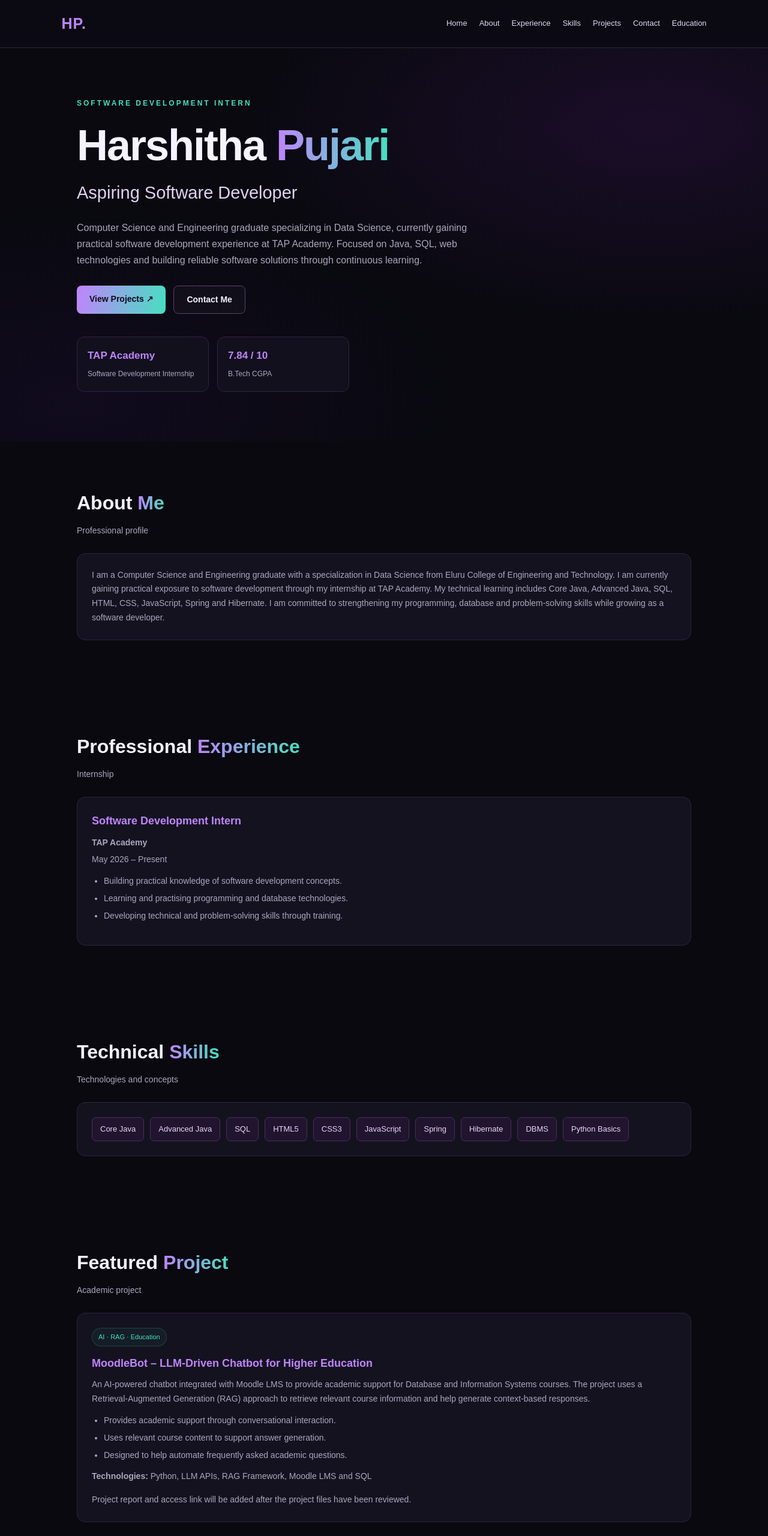
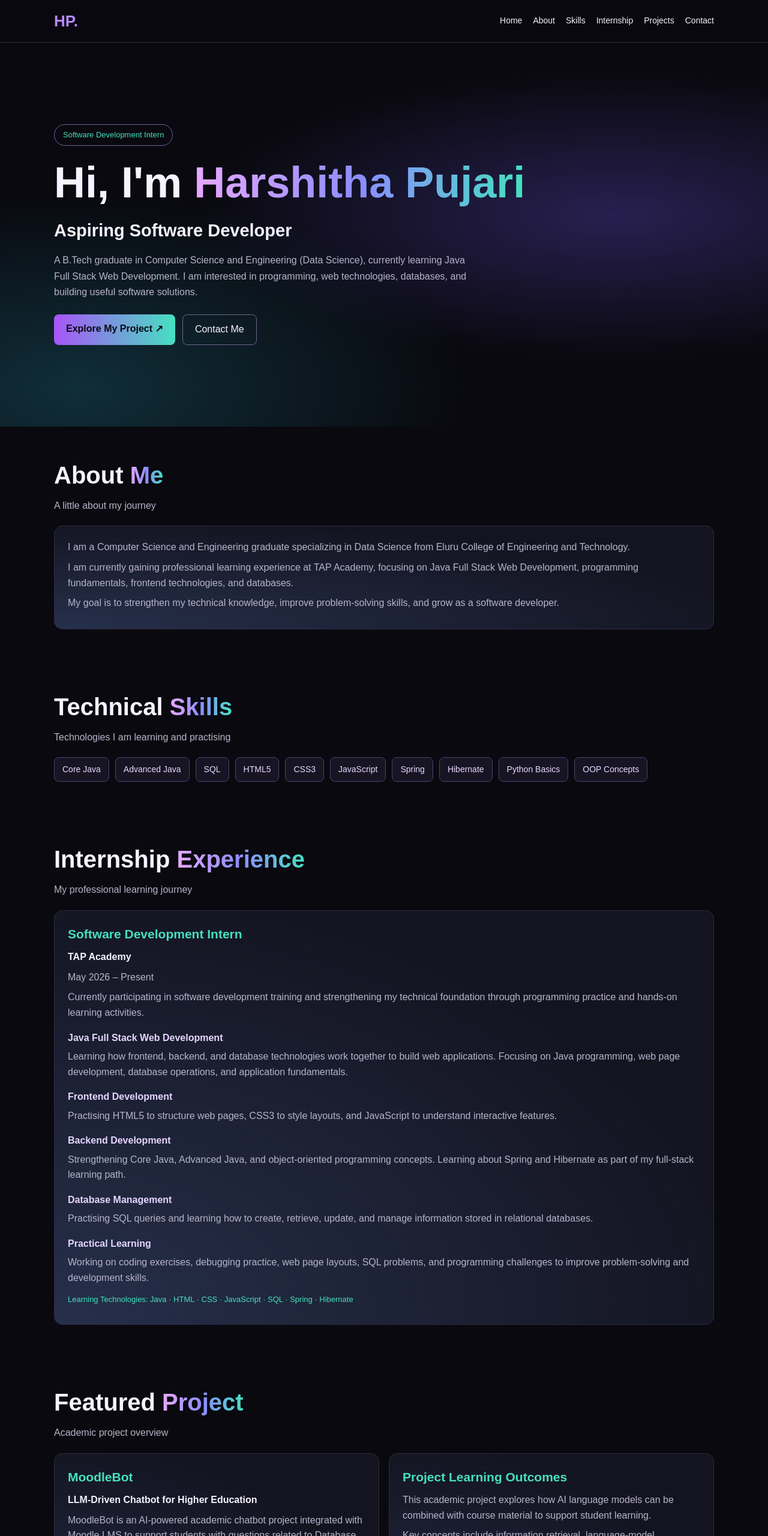
Before and after one commit to harshitha29-oss/harshitha-portfolio, a plain HTML site: page index.html in a window 1280 px wide. Shown: the top 2560 px of the page at 60% size. Drawn offline with Linux system fonts and the light colour scheme.

Commit message:
Update index.html

```diff
--- a/index.html
+++ b/index.html
@@ -3,8 +3,8 @@
 <head>
 <meta charset="UTF-8">
 <meta name="viewport" content="width=device-width, initial-scale=1.0">
-  <meta name="description" content="Harshitha Pujari's professional software development portfolio.">
-  <title>Harshitha Pujari | Software Developer</title>
+<meta name="description" content="Harshitha Pujari's Software Development Portfolio">
+<title>Harshitha Pujari | Portfolio</title>
 
 <style>
 * {
@@ -16,302 +16,253 @@
 
 :root {
   --bg: #09090f;
-      --surface: #14121f;
+  --card: #141421;
   --purple: #a855f7;
-      --light-purple: #c084fc;
-      --teal: #45e0c1;
+  --cyan: #45e0c1;
   --text: #f5f3ff;
-      --muted: #aaa7bd;
-      --border: #302440;
+  --muted: #b7b4ca;
+  --border: #302a42;
 }
 
 body {
-      font-family: Arial, Helvetica, sans-serif;
+  font-family: Arial, sans-serif;
   background: var(--bg);
   color: var(--text);
-      line-height: 1.7;
+  line-height: 1.65;
 }
 
 a {
-      transition: 0.25s ease;
+  color: inherit;
+  text-decoration: none;
+}
+
+.container {
+  width: min(1100px, 90%);
+  margin: auto;
+}
+
+header {
+  position: sticky;
+  top: 0;
+  z-index: 10;
+  background: rgba(9, 9, 15, 0.96);
+  border-bottom: 1px solid var(--border);
 }
 
 nav {
+  min-height: 70px;
   display: flex;
   justify-content: space-between;
   align-items: center;
-      gap: 20px;
-      padding: 18px 8%;
-      background: #0b0a12;
-      border-bottom: 1px solid var(--border);
-      position: sticky;
-      top: 0;
-      z-index: 100;
+  gap: 18px;
 }
 
 .logo {
-      color: var(--light-purple);
-      font-size: 25px;
-      font-weight: 800;
-      letter-spacing: 1px;
+  color: #b78aff;
+  font-size: 26px;
+  font-weight: bold;
 }
 
-    nav .links {
+.nav-links {
   display: flex;
   flex-wrap: wrap;
-      gap: 20px;
+  gap: 18px;
+  font-size: 14px;
 }
 
-    nav a {
-      text-decoration: none;
-      color: #ded9ed;
-      font-size: 13px;
-    }
-
-    nav a:hover {
-      color: var(--light-purple);
-    }
-
-    section {
-      padding: 75px 10%;
-      scroll-margin-top: 75px;
+.nav-links a:hover,
+.contact-links a:hover {
+  color: var(--cyan);
 }
 
 .hero {
-      min-height: 82vh;
+  min-height: 80vh;
   display: flex;
   align-items: center;
+  padding: 70px 0;
   background:
-        radial-gradient(ellipse at 85% 20%, #4c197044, transparent 45%),
-        radial-gradient(ellipse at 10% 90%, #25104644, transparent 40%),
-        var(--bg);
+    radial-gradient(ellipse at 80% 45%, #272050 0%, transparent 48%),
+    radial-gradient(ellipse at 10% 90%, #102e39 0%, transparent 40%);
 }
 
-    .hero-content {
-      max-width: 850px;
-    }
-
-    .eyebrow {
-      color: var(--teal);
-      font-size: 12px;
-      font-weight: bold;
-      letter-spacing: 3px;
+.badge {
+  display: inline-block;
+  padding: 6px 14px;
+  border: 1px solid #7660a5;
+  border-radius: 30px;
+  color: var(--cyan);
+  font-size: 13px;
   margin-bottom: 20px;
 }
 
 h1 {
-      font-size: clamp(40px, 7vw, 72px);
-      line-height: 1.12;
-      letter-spacing: -2px;
-      margin-bottom: 14px;
+  font-size: clamp(38px, 7vw, 72px);
+  line-height: 1.15;
+  margin-bottom: 16px;
 }
 
 .gradient {
-      background: linear-gradient(90deg, var(--light-purple), var(--teal));
+  background: linear-gradient(90deg, #e7a8ff, #8c8cff, #45e0c1);
   -webkit-background-clip: text;
   background-clip: text;
   color: transparent;
 }
 
 .hero h2 {
-      font-size: clamp(20px, 3vw, 29px);
-      color: #ded4f2;
-      font-weight: 500;
-      margin-bottom: 20px;
+  font-size: clamp(21px, 3vw, 29px);
+  margin-bottom: 12px;
 }
 
-    .hero-description {
+.intro {
+  max-width: 700px;
   color: var(--muted);
-      max-width: 700px;
   font-size: 16px;
+  margin-bottom: 24px;
 }
 
 .buttons {
   display: flex;
-      gap: 13px;
   flex-wrap: wrap;
-      margin-top: 28px;
+  gap: 12px;
 }
 
 .btn {
   display: inline-block;
-      padding: 11px 21px;
+  padding: 11px 20px;
   border-radius: 8px;
-      text-decoration: none;
-      font-size: 14px;
+  border: 1px solid #6e648a;
+  transition: 0.2s;
+}
+
+.btn.primary {
+  background: linear-gradient(90deg, var(--purple), var(--cyan));
+  color: #09090f;
+  border: none;
   font-weight: bold;
 }
 
-    .btn-primary {
-      color: #10091a;
-      background: linear-gradient(100deg, var(--light-purple), var(--teal));
+.btn:hover {
+  transform: translateY(-2px);
 }
 
-    .btn-secondary {
-      color: var(--text);
-      border: 1px solid #59416e;
-      background: #ffffff05;
-    }
-
-    .btn:hover {
-      transform: translateY(-3px);
-    }
-
-    .stats {
-      display: grid;
-      grid-template-columns: repeat(2, minmax(0, 220px));
-      gap: 14px;
-      margin-top: 38px;
-    }
-
-    .stat {
-      padding: 17px;
-      background: #14121fc9;
-      border: 1px solid var(--border);
-      border-radius: 12px;
-    }
-
-    .stat strong {
-      display: block;
-      font-size: 17px;
-      color: var(--light-purple);
-    }
-
-    .stat span {
-      font-size: 12px;
-      color: var(--muted);
+section {
+  padding: 48px 0;
+  scroll-margin-top: 75px;
 }
 
 .section-title {
-      font-size: 32px;
-      margin-bottom: 8px;
+  font-size: clamp(28px, 4vw, 40px);
+  margin-bottom: 5px;
 }
 
 .section-subtitle {
   color: var(--muted);
-      font-size: 14px;
-      margin-bottom: 25px;
+  margin-bottom: 20px;
 }
 
 .card {
-      padding: 24px;
-      background: var(--surface);
+  background:
+    radial-gradient(ellipse at bottom left, #26304b, transparent 75%),
+    var(--card);
   border: 1px solid var(--border);
   border-radius: 14px;
-      transition: border-color 0.25s, transform 0.25s;
-    }
-
-    .card:hover {
-      border-color: var(--purple);
-      transform: translateY(-3px);
+  padding: 22px;
+  height: auto;
+  min-height: 0;
 }
 
 .card h3 {
-      color: var(--light-purple);
-      font-size: 18px;
-      margin-bottom: 9px;
+  color: var(--cyan);
+  font-size: 21px;
+  margin-bottom: 8px;
+}
+
+.card h4 {
+  color: #e6d5ff;
+  font-size: 16px;
+  margin: 16px 0 5px;
 }
 
 .card p {
   color: var(--muted);
-      font-size: 14px;
+  margin-bottom: 8px;
+  line-height: 1.6;
+}
+
+.card strong {
+  color: var(--text);
 }
 
 .grid {
   display: grid;
-      grid-template-columns: repeat(auto-fit, minmax(230px, 1fr));
-      gap: 17px;
+  grid-template-columns: repeat(2, minmax(0, 1fr));
+  gap: 16px;
 }
 
-    .skill-list {
+.skills {
   display: flex;
   flex-wrap: wrap;
   gap: 10px;
 }
 
 .skill {
-      display: inline-block;
   padding: 8px 13px;
-      background: #21142f;
-      border: 1px solid #47305e;
-      color: #e9d5ff;
-      border-radius: 7px;
-      font-size: 13px;
+  border: 1px solid #51416f;
+  border-radius: 8px;
+  background: #171423;
+  color: #e8d9ff;
+  font-size: 14px;
 }
 
-    .project-label {
-      display: inline-block;
-      color: var(--teal);
-      background: #45e0c10d;
-      border: 1px solid #45e0c133;
-      padding: 5px 10px;
-      border-radius: 20px;
-      font-size: 11px;
-      margin-bottom: 13px;
+.project-stack {
+  color: var(--cyan) !important;
+  font-size: 13px;
+  margin-top: 14px;
 }
 
-    .project-list {
-      padding-left: 20px;
-      margin: 12px 0;
+.contact-links {
+  display: flex;
+  flex-wrap: wrap;
+  gap: 18px;
+  margin-top: 15px;
+}
+
+.contact-links a {
+  color: var(--cyan);
+  overflow-wrap: anywhere;
+}
+
+footer {
+  text-align: center;
+  padding: 22px 10px;
+  border-top: 1px solid var(--border);
   color: var(--muted);
   font-size: 14px;
 }
 
-    .project-list li {
-      margin: 5px 0;
+@media (max-width: 700px) {
+  nav {
+    padding: 14px 0;
+    align-items: flex-start;
   }
 
-    .contact-card {
-      max-width: 650px;
-    }
-
-    .contact-card p {
-      margin-bottom: 12px;
-    }
-
-    .contact-card a {
-      color: var(--light-purple);
-      text-decoration: none;
-      overflow-wrap: anywhere;
-    }
-
-    footer {
-      padding: 22px 8%;
-      border-top: 1px solid var(--border);
-      color: var(--muted);
-      text-align: center;
+  .nav-links {
+    justify-content: flex-end;
+    gap: 10px 12px;
     font-size: 12px;
   }
 
-    @media (max-width: 650px) {
-      nav {
-        flex-direction: column;
-        padding: 15px 5%;
-      }
-
-      nav .links {
-        justify-content: center;
-        gap: 12px;
-      }
-
-      nav a {
-        font-size: 12px;
-      }
-
-      section {
-        padding: 55px 6%;
+  .grid {
+    grid-template-columns: 1fr;
   }
 
   .hero {
-        min-height: 75vh;
+    min-height: auto;
+    padding: 80px 0;
   }
 
-      .stats {
-        grid-template-columns: repeat(2, minmax(0, 1fr));
-      }
-
-      .section-title {
-        font-size: 28px;
+  .intro {
+    font-size: 15px;
   }
 }
 </style>
@@ -319,99 +270,76 @@
 
 <body>
 
-  <nav>
-    <div class="logo">HP.</div>
-
-    <div class="links">
+<header>
+  <nav class="container">
+    <a class="logo" href="#home">HP.</a>
+    <div class="nav-links">
       <a href="#home">Home</a>
       <a href="#about">About</a>
-      <a href="#experience">Experience</a>
       <a href="#skills">Skills</a>
+      <a href="#internship">Internship</a>
       <a href="#projects">Projects</a>
       <a href="#contact">Contact</a>
-      <a href="#education">Education</a>
     </div>
   </nav>
+</header>
+
+<main>
 
 <!-- HOME -->
 <section class="hero" id="home">
-    <div class="hero-content">
-      <p class="eyebrow">SOFTWARE DEVELOPMENT INTERN</p>
+  <div class="container">
+    <span class="badge">Software Development Intern</span>
 
-      <h1>Harshitha <span class="gradient">Pujari</span></h1>
+    <h1>Hi, I'm <span class="gradient">Harshitha Pujari</span></h1>
 
     <h2>Aspiring Software Developer</h2>
 
-      <p class="hero-description">
-        Computer Science and Engineering graduate specializing in
-        Data Science, currently gaining practical software development
-        experience at TAP Academy. Focused on Java, SQL, web technologies
-        and building reliable software solutions through continuous learning.
+    <p class="intro">
+      A B.Tech graduate in Computer Science and Engineering
+      (Data Science), currently learning Java Full Stack Web
+      Development. I am interested in programming, web technologies,
+      databases, and building useful software solutions.
     </p>
 
     <div class="buttons">
-        <a href="#projects" class="btn btn-primary">View Projects ↗</a>
-        <a href="#contact" class="btn btn-secondary">Contact Me</a>
-      </div>
-
-      <div class="stats">
-        <div class="stat">
-          <strong>TAP Academy</strong>
-          <span>Software Development Internship</span>
-        </div>
-
-        <div class="stat">
-          <strong>7.84 / 10</strong>
-          <span>B.Tech CGPA</span>
-        </div>
+      <a class="btn primary" href="#projects">Explore My Project ↗</a>
+      <a class="btn" href="#contact">Contact Me</a>
     </div>
   </div>
 </section>
 
 <!-- ABOUT -->
 <section id="about">
+  <div class="container">
     <h2 class="section-title">About <span class="gradient">Me</span></h2>
-    <p class="section-subtitle">Professional profile</p>
+    <p class="section-subtitle">A little about my journey</p>
 
     <div class="card">
       <p>
-        I am a Computer Science and Engineering graduate with a
-        specialization in Data Science from Eluru College of Engineering
-        and Technology. I am currently gaining practical exposure to
-        software development through my internship at TAP Academy.
-        My technical learning includes Core Java, Advanced Java, SQL,
-        HTML, CSS, JavaScript, Spring and Hibernate. I am committed to
-        strengthening my programming, database and problem-solving skills
-        while growing as a software developer.
+        I am a Computer Science and Engineering graduate specializing
+        in Data Science from Eluru College of Engineering and Technology.
+      </p>
+      <p>
+        I am currently gaining professional learning experience at
+        TAP Academy, focusing on Java Full Stack Web Development,
+        programming fundamentals, frontend technologies, and databases.
+      </p>
+      <p>
+        My goal is to strengthen my technical knowledge, improve
+        problem-solving skills, and grow as a software developer.
       </p>
     </div>
-  </section>
-
-  <!-- EXPERIENCE -->
-  <section id="experience">
-    <h2 class="section-title">Professional <span class="gradient">Experience</span></h2>
-    <p class="section-subtitle">Internship</p>
-
-    <div class="card">
-      <h3>Software Development Intern</h3>
-      <p><strong>TAP Academy</strong></p>
-      <p style="margin-top: 5px;">May 2026 – Present</p>
-
-      <ul class="project-list">
-        <li>Building practical knowledge of software development concepts.</li>
-        <li>Learning and practising programming and database technologies.</li>
-        <li>Developing technical and problem-solving skills through training.</li>
-      </ul>
   </div>
 </section>
 
 <!-- SKILLS -->
 <section id="skills">
+  <div class="container">
     <h2 class="section-title">Technical <span class="gradient">Skills</span></h2>
-    <p class="section-subtitle">Technologies and concepts</p>
+    <p class="section-subtitle">Technologies I am learning and practising</p>
 
-    <div class="card">
-      <div class="skill-list">
+    <div class="skills">
       <span class="skill">Core Java</span>
       <span class="skill">Advanced Java</span>
       <span class="skill">SQL</span>
@@ -420,85 +348,170 @@
       <span class="skill">JavaScript</span>
       <span class="skill">Spring</span>
       <span class="skill">Hibernate</span>
-        <span class="skill">DBMS</span>
       <span class="skill">Python Basics</span>
+      <span class="skill">OOP Concepts</span>
+    </div>
+  </div>
+</section>
+
+<!-- INTERNSHIP -->
+<section id="internship">
+  <div class="container">
+    <h2 class="section-title">Internship <span class="gradient">Experience</span></h2>
+    <p class="section-subtitle">My professional learning journey</p>
+
+    <div class="card">
+      <h3>Software Development Intern</h3>
+      <p><strong>TAP Academy</strong></p>
+      <p>May 2026 – Present</p>
+
+      <p>
+        Currently participating in software development training
+        and strengthening my technical foundation through programming
+        practice and hands-on learning activities.
+      </p>
+
+      <h4>Java Full Stack Web Development</h4>
+
+      <p>
+        Learning how frontend, backend, and database technologies
+        work together to build web applications. Focusing on Java
+        programming, web page development, database operations,
+        and application fundamentals.
+      </p>
+
+      <h4>Frontend Development</h4>
+      <p>
+        Practising HTML5 to structure web pages, CSS3 to style
+        layouts, and JavaScript to understand interactive features.
+      </p>
+
+      <h4>Backend Development</h4>
+      <p>
+        Strengthening Core Java, Advanced Java, and object-oriented
+        programming concepts. Learning about Spring and Hibernate
+        as part of my full-stack learning path.
+      </p>
+
+      <h4>Database Management</h4>
+      <p>
+        Practising SQL queries and learning how to create, retrieve,
+        update, and manage information stored in relational databases.
+      </p>
+
+      <h4>Practical Learning</h4>
+      <p>
+        Working on coding exercises, debugging practice, web page
+        layouts, SQL problems, and programming challenges to improve
+        problem-solving and development skills.
+      </p>
+
+      <p class="project-stack">
+        Learning Technologies: Java · HTML · CSS · JavaScript ·
+        SQL · Spring · Hibernate
+      </p>
     </div>
   </div>
 </section>
 
 <!-- PROJECTS -->
 <section id="projects">
+  <div class="container">
     <h2 class="section-title">Featured <span class="gradient">Project</span></h2>
-    <p class="section-subtitle">Academic project</p>
+    <p class="section-subtitle">Academic project overview</p>
 
-    <div class="card">
-      <span class="project-label">AI · RAG · Education</span>
-
-      <h3>MoodleBot – LLM-Driven Chatbot for Higher Education</h3>
+    <div class="grid">
+      <article class="card">
+        <h3>MoodleBot</h3>
+        <p><strong>LLM-Driven Chatbot for Higher Education</strong></p>
 
         <p>
-        An AI-powered chatbot integrated with Moodle LMS to provide
-        academic support for Database and Information Systems courses.
-        The project uses a Retrieval-Augmented Generation (RAG) approach
-        to retrieve relevant course information and help generate
-        context-based responses.
+          MoodleBot is an AI-powered academic chatbot project integrated
+          with Moodle LMS to support students with questions related
+          to Database and Information Systems courses.
         </p>
 
-      <ul class="project-list">
-        <li>Provides academic support through conversational interaction.</li>
-        <li>Uses relevant course content to support answer generation.</li>
-        <li>Designed to help automate frequently asked academic questions.</li>
-      </ul>
-
         <p>
-        <strong>Technologies:</strong>
-        Python, LLM APIs, RAG Framework, Moodle LMS and SQL
+          The project uses a Retrieval-Augmented Generation (RAG)
+          approach, combining language model capabilities with relevant
+          course-content retrieval to support context-aware responses.
         </p>
 
-      <p style="margin-top: 15px;">
-        Project report and access link will be added after the project
-        files have been reviewed.
+        <h4>Key Features</h4>
+        <p>Academic question answering and course-content retrieval.</p>
+        <p>Automated FAQ support and educator analytics concepts.</p>
+
+        <p class="project-stack">
+          Python · LLM APIs · RAG Framework · Moodle LMS · SQL
         </p>
+      </article>
+
+      <article class="card">
+        <h3>Project Learning Outcomes</h3>
+        <p>
+          This academic project explores how AI language models can
+          be combined with course material to support student learning.
+        </p>
+        <p>
+          Key concepts include information retrieval, language-model
+          responses, academic content, and learning-platform integration.
+        </p>
+        <p>
+          Implementation details and a demo link can be added after
+          verifying the actual project files.
+        </p>
+      </article>
+    </div>
   </div>
 </section>
 
 <!-- CONTACT -->
 <section id="contact">
+  <div class="container">
     <h2 class="section-title">Let's <span class="gradient">Connect</span></h2>
-    <p class="section-subtitle">
-      Professional networking and software development opportunities
+    <p class="section-subtitle">Connect with me professionally</p>
+
+    <div class="card">
+      <h3>Contact Details</h3>
+      <p>Feel free to contact me for professional opportunities and networking.</p>
+
+      <div class="contact-links">
+        <a href="mailto:sriharshithapujari89@gmail.com">✉ Email Me</a>
+
+        <a href="https://www.linkedin.com/in/harshithapujari5748341/"
+           target="_blank" rel="noopener noreferrer">
+          LinkedIn ↗
+        </a>
+
+        <a href="https://github.com/harshitha29-oss"
+           target="_blank" rel="noopener noreferrer">
+          GitHub ↗
+        </a>
+      </div>
+
+      <p style="margin-top: 15px;">
+        Email: sriharshithapujari89@gmail.com
       </p>
-
-    <div class="card contact-card">
-      <p>
-        <strong>Email:</strong>
-        <a href="mailto:YOUR_EMAIL_HERE">Add your email address</a>
-      </p>
-
-      <p>
-        <strong>LinkedIn:</strong>
-        <a href="YOUR_LINKEDIN_PROFILE_URL">Add your LinkedIn profile URL</a>
-      </p>
-
-      <p>
-        <strong>GitHub:</strong>
-        <a href="YOUR_GITHUB_PROFILE_URL">Add your GitHub profile URL</a>
-      </p>
+    </div>
   </div>
 </section>
 
-  <!-- EDUCATION LAST -->
+<!-- EDUCATION - LAST -->
 <section id="education">
-    <h2 class="section-title">Educational <span class="gradient">Background</span></h2>
+  <div class="container">
+    <h2 class="section-title">My <span class="gradient">Education</span></h2>
     <p class="section-subtitle">Academic qualification</p>
 
     <div class="card">
       <h3>Bachelor of Technology (B.Tech)</h3>
       <p>Computer Science and Engineering – Data Science</p>
       <p>Eluru College of Engineering and Technology</p>
-      <p style="margin-top: 8px;"><strong>CGPA: 7.84 / 10</strong></p>
+      <p><strong>CGPA: 7.84 / 10</strong></p>
+    </div>
   </div>
 </section>
+
+</main>
 
 <footer>
   © 2026 Harshitha Pujari. All rights reserved.
```
Lines whose indentation alone changed are shown as unchanged.
